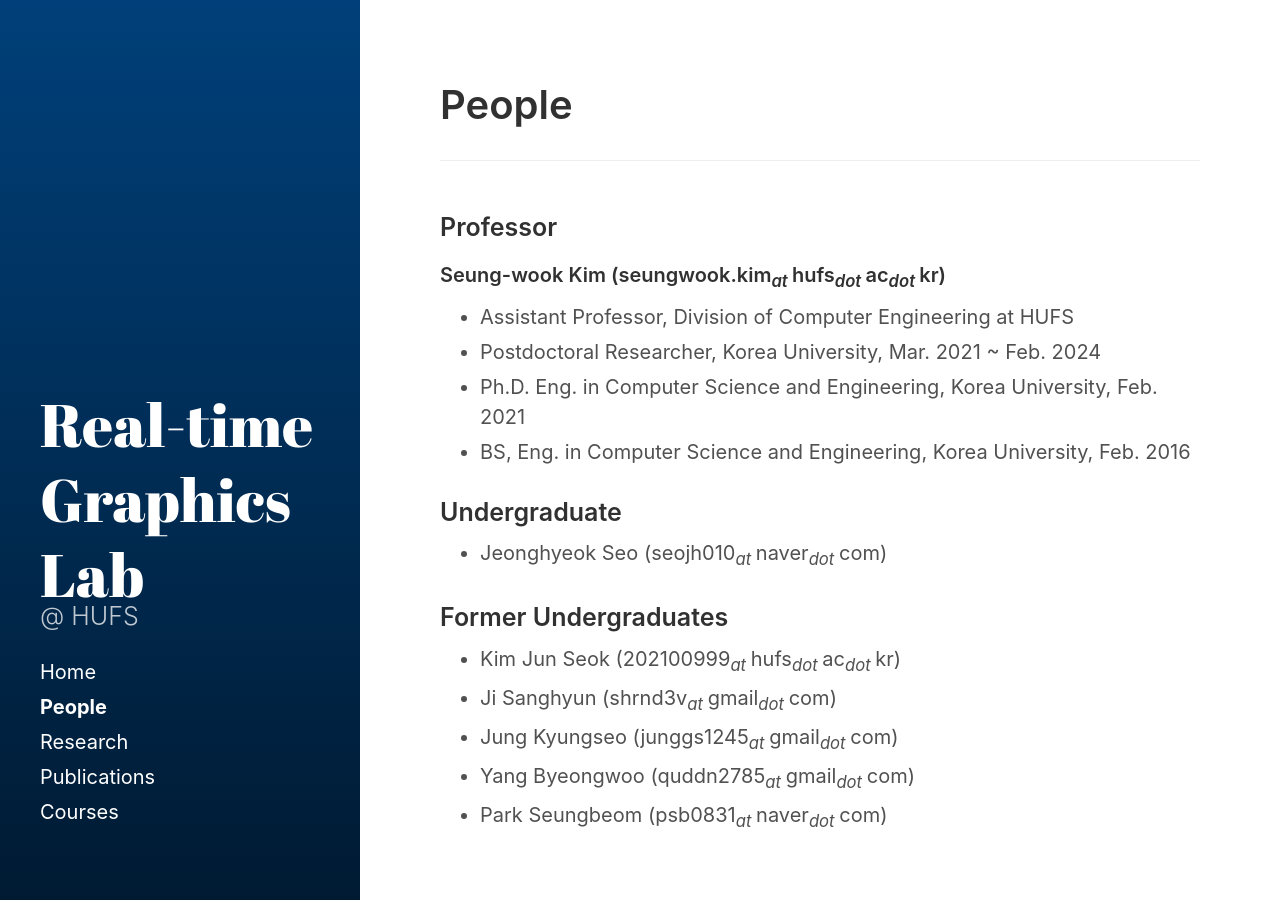
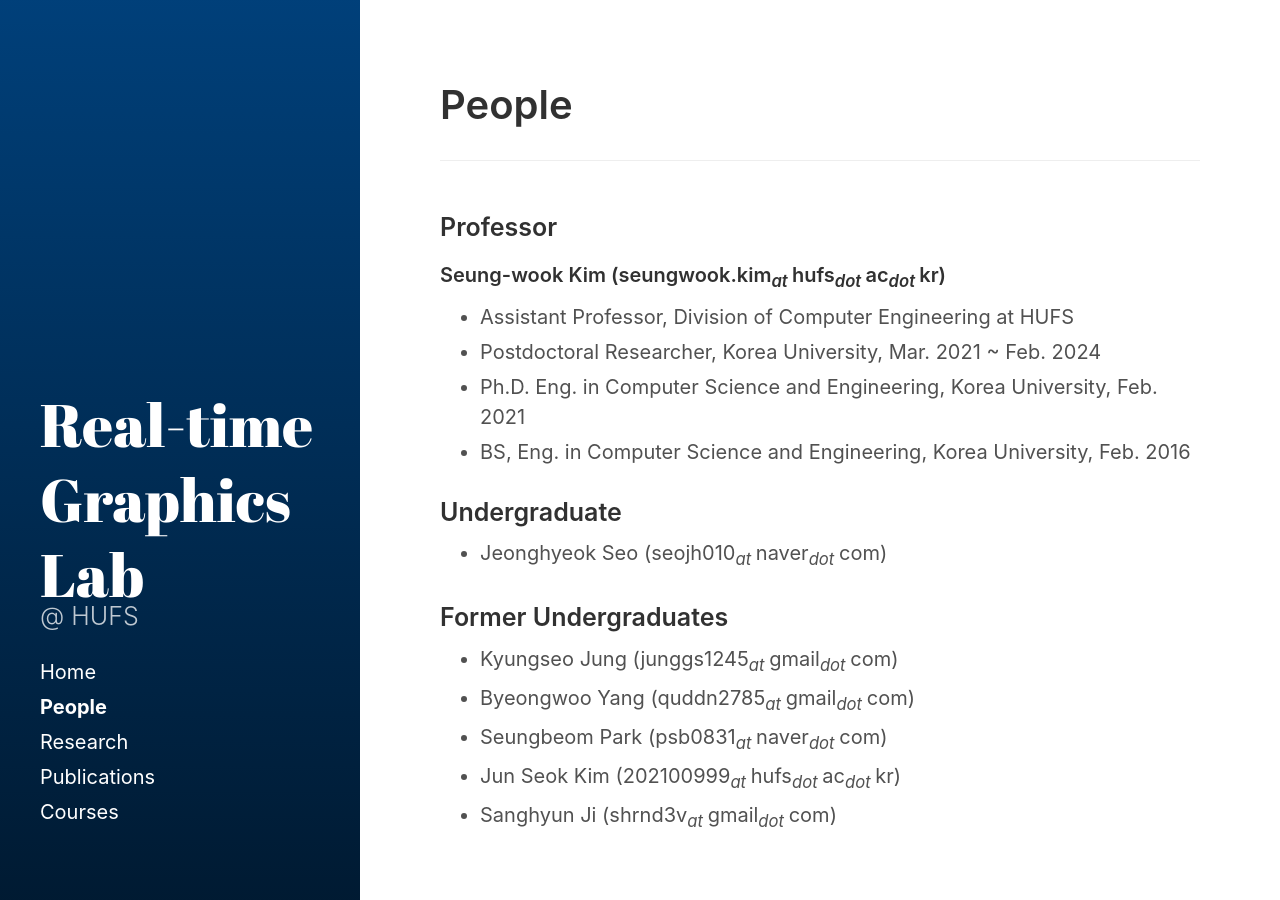
Before and after one commit to God-eunger/God-eunger.github.io, a Jekyll site: the page built from people/index.md, in a window 1280 px wide. Built offline with Jekyll 4.4.1, drawn with Linux system fonts in a browser that asks for light colours.

Commit message:
Reorder former undergraduates and use given-name-first names

```diff
--- a/people/index.md
+++ b/people/index.md
@@ -25,8 +25,8 @@ Always check singular or plural according to the number of people
 
 ### Former Undergraduates
 
- * Kim Jun Seok (202100999<sub><i>at </i></sub>hufs<sub><i>dot </i></sub>ac<sub><i>dot </i></sub>kr)
- * Ji Sanghyun (shrnd3v<sub><i>at </i></sub>gmail<sub><i>dot </i></sub>com)
- * Jung Kyungseo (junggs1245<sub><i>at </i></sub>gmail<sub><i>dot </i></sub>com)
- * Yang Byeongwoo (quddn2785<sub><i>at </i></sub>gmail<sub><i>dot </i></sub>com)
- * Park Seungbeom (psb0831<sub><i>at </i></sub>naver<sub><i>dot </i></sub>com)
+ * Kyungseo Jung (junggs1245<sub><i>at </i></sub>gmail<sub><i>dot </i></sub>com)
+ * Byeongwoo Yang (quddn2785<sub><i>at </i></sub>gmail<sub><i>dot </i></sub>com)
+ * Seungbeom Park (psb0831<sub><i>at </i></sub>naver<sub><i>dot </i></sub>com)
+ * Jun Seok Kim (202100999<sub><i>at </i></sub>hufs<sub><i>dot </i></sub>ac<sub><i>dot </i></sub>kr)
+ * Sanghyun Ji (shrnd3v<sub><i>at </i></sub>gmail<sub><i>dot </i></sub>com)
```
